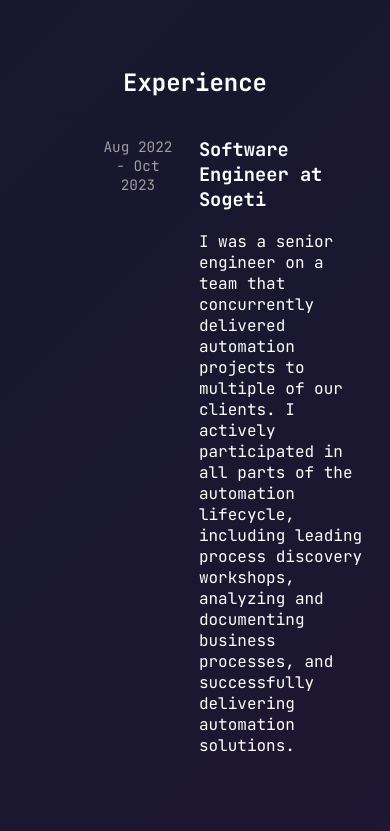
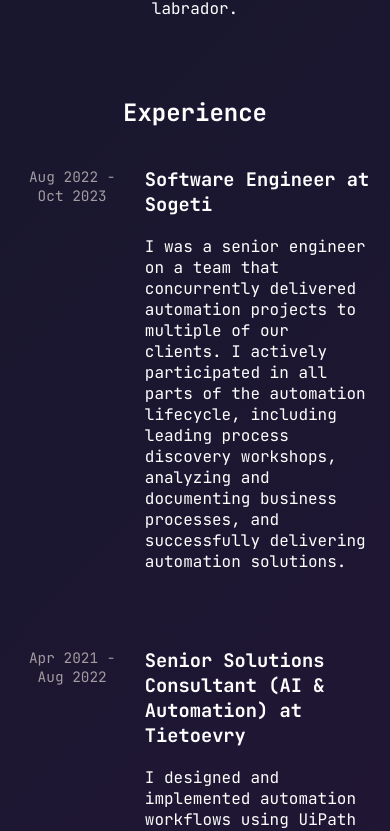
Before and after one commit to backadd/personal-website, a React (Create React App) app: page / in a window 390 px wide. Shown: the part 1153-1984 px from the top of the page. Built offline with nearby package versions, Linux system fonts and the light colour scheme.

Commit message:
Fixed styling for mobile devices

```diff
--- a/src/components/Certifications.css
+++ b/src/components/Certifications.css
@@ -41,3 +41,14 @@
   white-space: nowrap; /* Prevents the date from wrapping */
   align-self: center;
 }
+
+
+@media (max-width: 768px) {
+  .certification-list{
+    align-items: center;
+  }
+
+  .certification-box{
+    width: 80%;
+  }
+}
--- a/src/components/Header.css
+++ b/src/components/Header.css
@@ -32,3 +32,10 @@
   white-space: pre-wrap;
   color: #A39BA1;
 }
+
+
+@media (max-width: 768px) {
+  .header{
+    margin-top: 30px;
+  }
+}
--- a/src/components/Navbar.css
+++ b/src/components/Navbar.css
@@ -36,3 +36,9 @@
 .nav-link:hover {
   background-color: #555;
 }
+
+@media (max-width: 768px) {
+  .navbar.scrolled {
+  background-color: rgba(0, 0, 0, 100); /* Change to your desired background color with opacity */
+  }
+}
--- a/src/components/WorkExperience.css
+++ b/src/components/WorkExperience.css
@@ -17,11 +17,11 @@
 }
 
 .work-experience-box:hover {
-  background-color: #100E1B; /* Change to your preferred hover background color */
+  background-color: #100e1b; /* Change to your preferred hover background color */
 }
 
 .work-duration {
-  color: #A39BA1;
+  color: #a39ba1;
   flex-basis: 30%; /* Set the width of the duration column */
   flex-shrink: 0; /* Prevents the duration column from shrinking */
   align-self: flex-start;
@@ -38,3 +38,16 @@
 .work-details h3 {
   margin-top: 0; /* Removes the top margin */
 }
+
+@media (max-width: 768px) {
+  .work-experience-list {
+    align-items: center;
+  }
+
+  .work-experience-box {
+    width: 90%;
+  }
+  .work-experience-box:hover {
+    background-color: transparent; /* Change to your preferred hover background color */
+  }
+}
```
